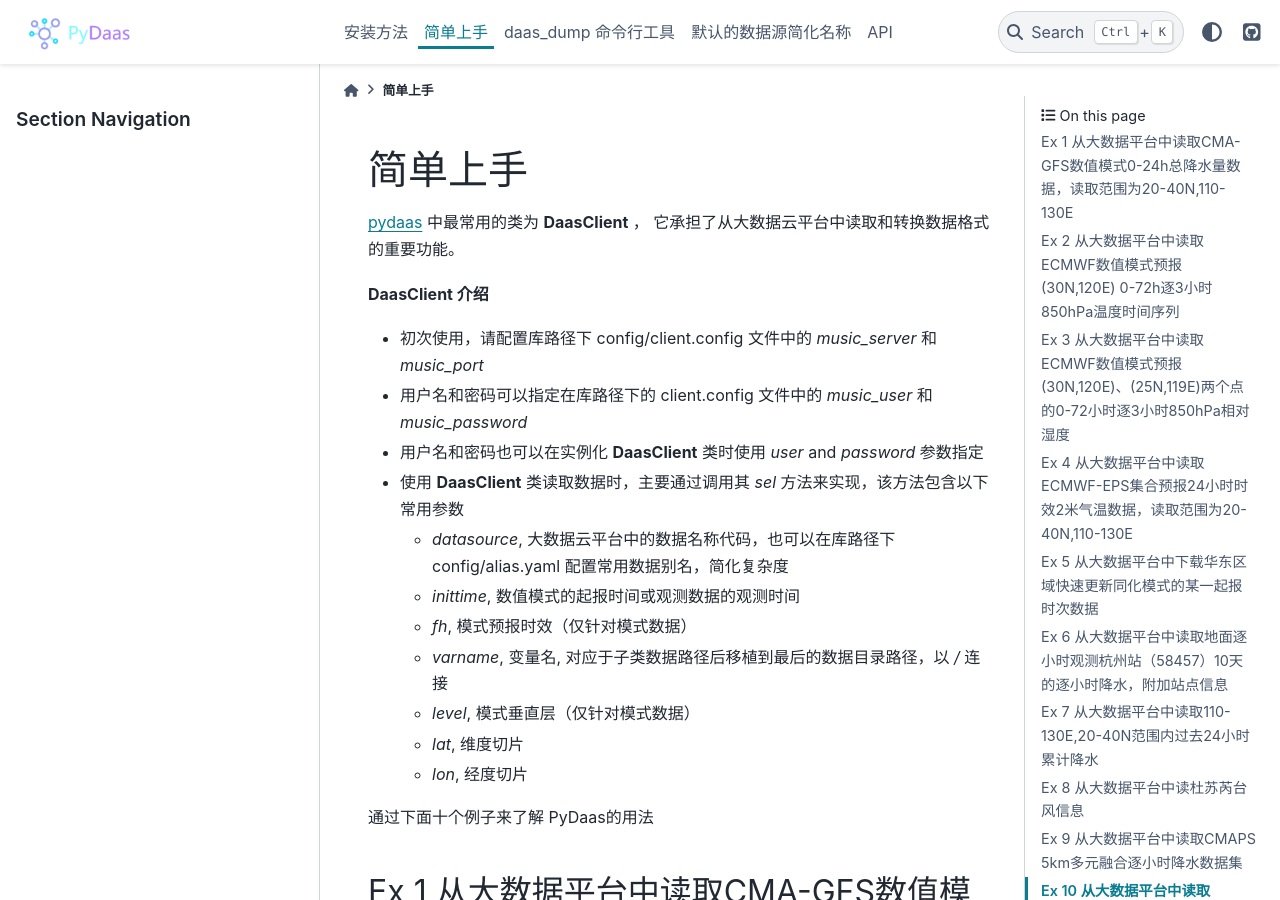
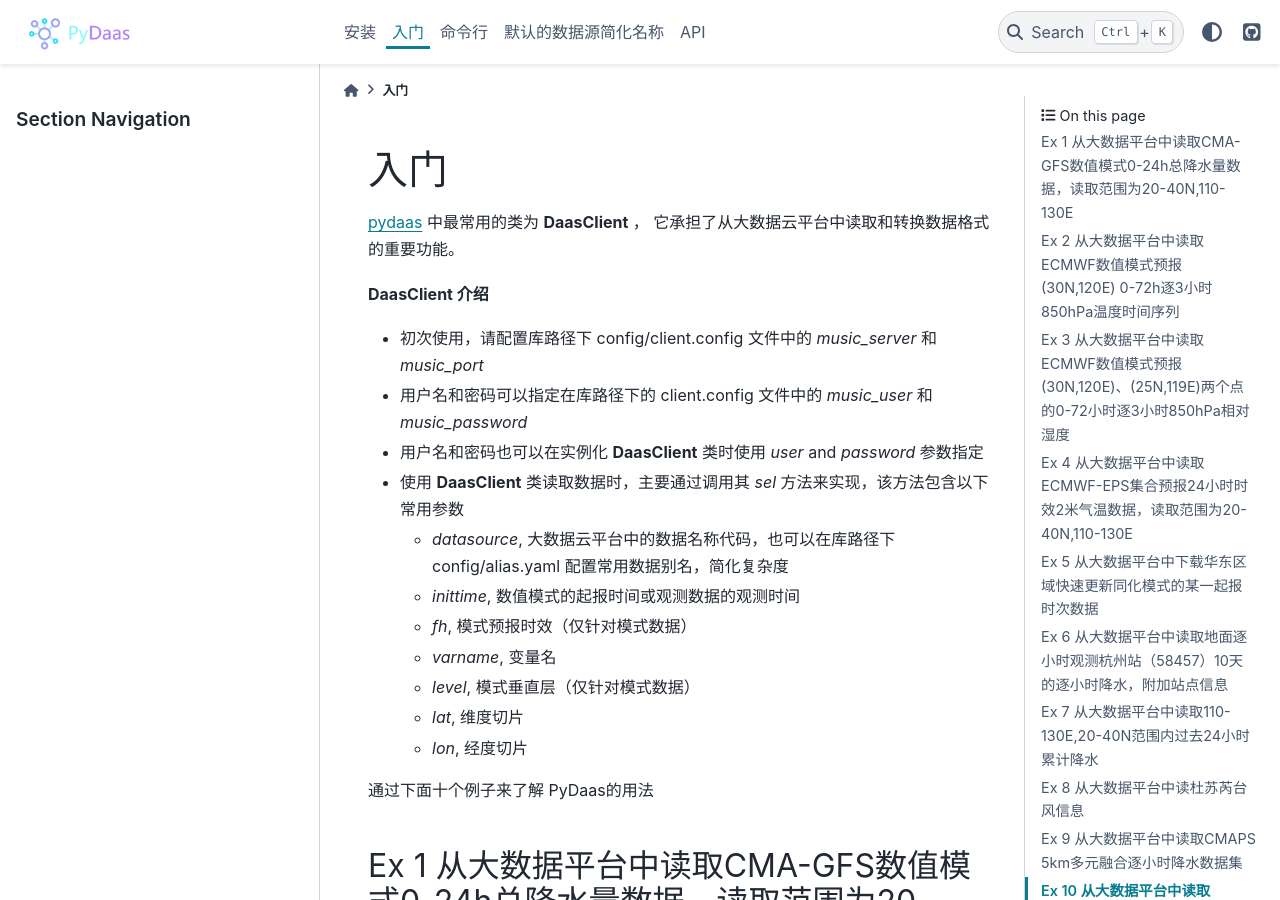
Before and after one commit to zjobsdev/PyDaas, a Sphinx documentation site: the page built from docs/source/quick_start.rst, in a window 1280 px wide and 900 px high. Built offline with Sphinx 7.4.7 and the PyData theme 0.15.4, drawn with Linux system fonts in a browser that asks for light colours; some of the changed text lies outside the part shown.

Commit message:
修改文档标题

```diff
--- a/docs/source/conf.py
+++ b/docs/source/conf.py
@@ -12,7 +12,7 @@
 
 import os
 import sys
-sys.path.insert(0, os.path.abspath('../../../'))
+sys.path.insert(0, os.path.abspath('../../'))
 
 # -- Project information -----------------------------------------------------
 
@@ -74,6 +74,7 @@ html_favicon = '_static/distribution_32px.ico'
 html_theme_options = {
     'logo_only': True,
     'display_version': False,
+    "show_nav_level": 0,
     'github_url': "https://github.com/zjobsdev/PyDaas",
 }
 
--- a/docs/source/datasource.rst
+++ b/docs/source/datasource.rst
@@ -1,7 +1,7 @@
 默认的数据源简化名称
 ==============================
 
-数据源通过包安装目录下的 **config/alias.yaml 配置文件配置
+数据源通过包安装目录下的 config/alias.yaml 配置文件配置
 
-.. literalinclude:: ../../config/alias.yaml
+.. literalinclude:: ../../pydaas/config/alias.yaml
     :language: yaml
--- a/docs/source/install.rst
+++ b/docs/source/install.rst
@@ -1,4 +1,4 @@
-安装方法
+安装
 ===================
 
 通过 **pip** 安装
--- a/docs/source/quick_start.rst
+++ b/docs/source/quick_start.rst
@@ -1,4 +1,4 @@
-简单上手
+入门
 ===================
 
 `pydaas <https://github.com/zjobsdev/pydaas>`_ 中最常用的类为 **DaasClient** ，
@@ -14,7 +14,7 @@
   - `datasource`, 大数据云平台中的数据名称代码，也可以在库路径下config/alias.yaml 配置常用数据别名，简化复杂度
   - `inittime`, 数值模式的起报时间或观测数据的观测时间
   - `fh`, 模式预报时效（仅针对模式数据）
-  - `varname`, 变量名, 对应于子类数据路径后移植到最后的数据目录路径，以 */* 连接
+  - `varname`, 变量名
   - `level`, 模式垂直层（仅针对模式数据）
   - `lat`, 维度切片
   - `lon`, 经度切片
--- a/docs/source/script.rst
+++ b/docs/source/script.rst
@@ -1,5 +1,7 @@
+命令行
+==================================
+
 **daas_dump** 命令行工具
-==================================
 
 用法:
     daas_dump.py [-h] [-f FH] [-e OUTFILE] [-c COMPLEVEL] [-v VARNAME] [-x LON] [-y LAT] [-p LEVEL] [-d DOWNLOAD] [-l STAIDS] [-t OFFSET_INITTIME] [--name_map NAME_MAP] [-u USER]
```
